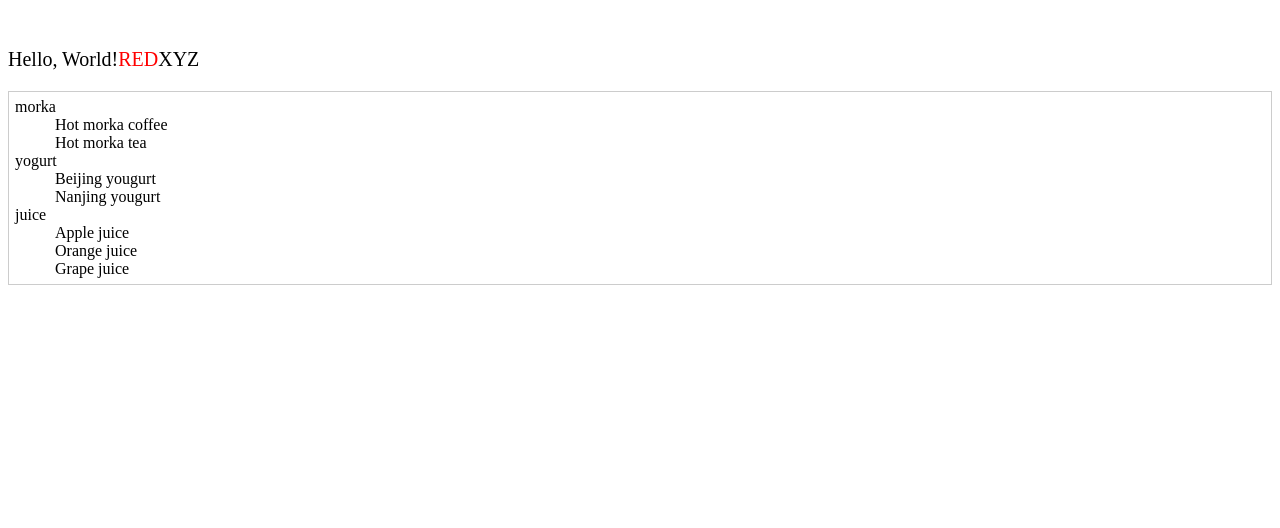
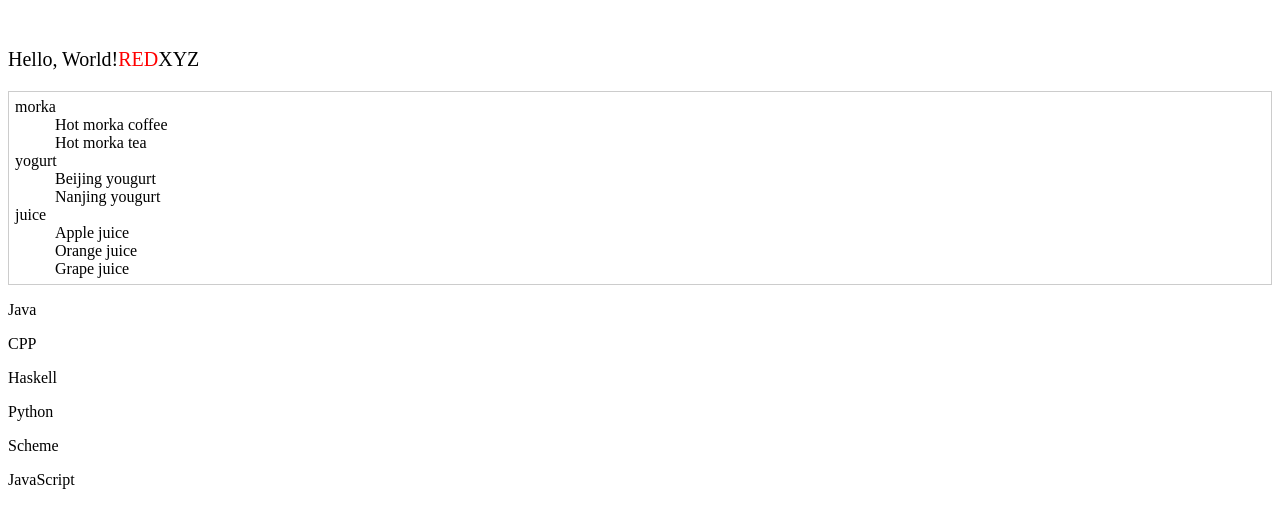
Before and after one commit to weizhenwei/tech-docs, a plain HTML site: page languages/javascript/programming/4-browser/DOM/index.html in a window 1280 px wide. Drawn offline with Linux system fonts and the light colour scheme.

Commit message:
add insert-dom.js to learn insert node to DOM

```diff
--- a/languages/javascript/programming/4-browser/DOM/index.html
+++ b/languages/javascript/programming/4-browser/DOM/index.html
@@ -27,6 +27,16 @@ alert("Hello, world!");
 <script src="./refresh-dom.js" type="text/javascript">
 </script>
 
+<p id="js">JavaScript</p>
+<div id="list">
+    <p id="java">Java</p>
+    <p id="python">Python</p>
+    <p id="scheme">Scheme</p>
+</div>
+
+<script src="./insert-dom.js" type="text/javascript">
+</script>
+
 </body>
 
 </html>
--- /dev/null
+++ b/languages/javascript/programming/4-browser/DOM/insert-dom.js
@@ -0,0 +1,16 @@
+
+var js = document.getElementById("js");
+var list = document.getElementById("list");
+list.appendChild(js);
+
+var haskell = document.createElement("p");
+haskell.id = "haskell";
+haskell.innerText = "Haskell";
+list.appendChild(haskell);
+
+var python = document.getElementById('python');
+var cpp = document.createElement("p");
+cpp.id = "cpp";
+cpp.innerText = "CPP";
+list.insertBefore(cpp, python);
+list.insertBefore(haskell, python);
```
